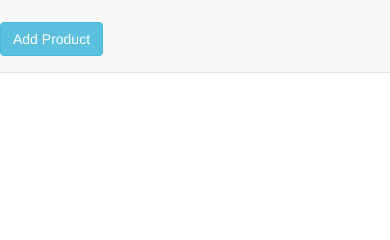
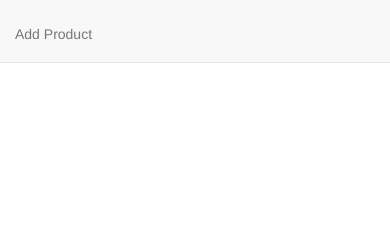
Before and after one commit to seafoodfriedrice/cakes, a Flask app: page /products/brands/1 in a window 390 px wide, after a click on "Toggle navigation". Shown: the part 172-412 px from the top of the page. Run offline with Flask 2, Linux system fonts and the light colour scheme; some libraries are stand-ins or nearby versions.

Commit message:
templates: switch Add Product back to simple navbar style without button
Button doesn't render correctly on mobile responsive.

```diff
--- a/cakes/templates/base.html
+++ b/cakes/templates/base.html
@@ -52,7 +52,7 @@
                         </li>
                     </ul>
                     <ul class="nav navbar-nav navbar-right">
-                        <li><div><a href="{{ url_for('product_add') }}" class="btn btn-info navbar-btn">Add Product</a></div></li>
+                        <li><a href="{{ url_for('product_add') }}">Add Product</a></li>
                     </ul>
                 </div><!--/.nav-collapse -->
             </div><!--/.container-fluid -->
```
